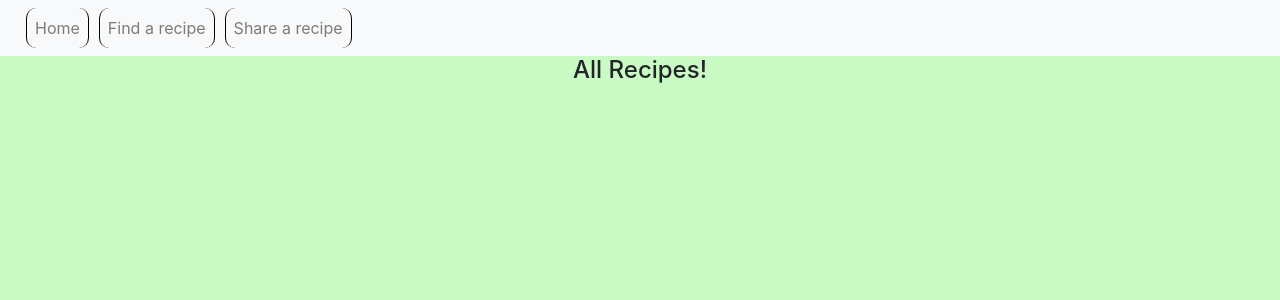
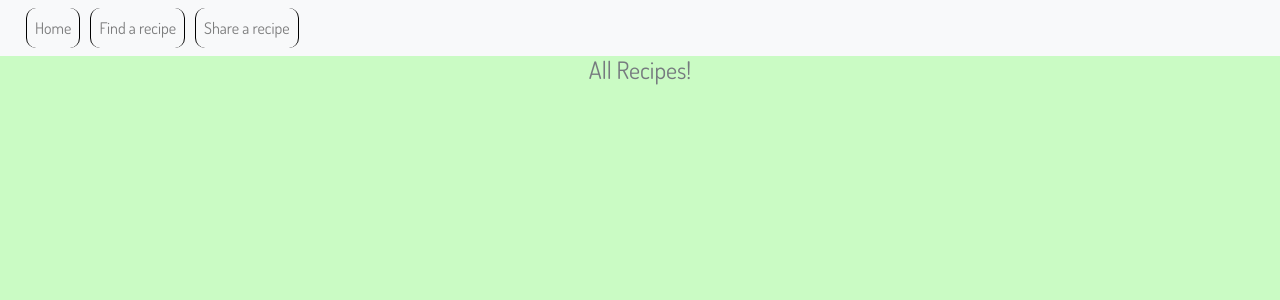
Before and after one commit to twdstudent/project-4, a Flask app: page /find_recipe in a window 1280 px wide. Shown: the top 300 px of the page. Run offline with Flask 2, Linux system fonts and the light colour scheme; data that the repository does not hold is empty; some libraries are stand-ins or nearby versions.

Commit message:
updated readme file ready submit

```diff
--- a/static/css/styles.css
+++ b/static/css/styles.css
@@ -9,6 +9,7 @@
 
 .body {
     background-color: #cafbc4;
+    font-family: 'Dosis', sans-serif;
 }
 
 /* index page */
--- a/templates/find-recipe.html
+++ b/templates/find-recipe.html
@@ -1,6 +1,6 @@
 {% extends 'base.html' %} {% block content %}
 
-<h4 align="center">All Recipes!</h4>
+<h4 class="main-title-two" align="center">All Recipes!</h4>
 
 {% for recipePage in recipePage %}
 
```
Also changed, not shown: README.md.
